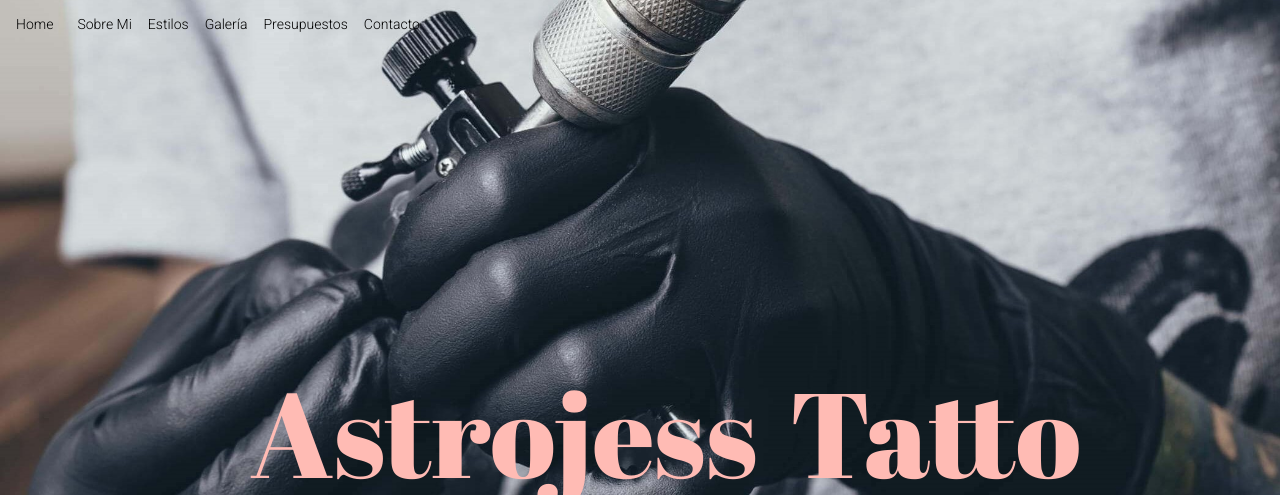
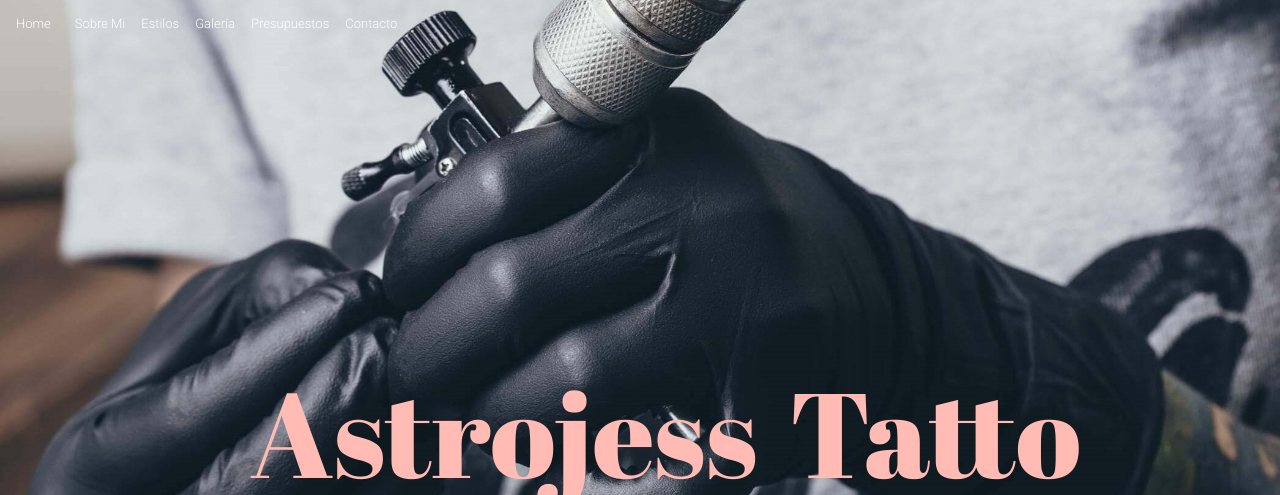
Before and after one commit to agus-99/proyecto-final, a website: page index.html in a window 1280 px wide. Shown: the top 495 px of the page. Drawn offline with nearby package versions, Linux system fonts and the light colour scheme.

Commit message:
modificacion nav

```diff
--- a/index.html
+++ b/index.html
@@ -28,24 +28,24 @@
             <button class="navbar-toggler navbar-toggler-right" type="button" data-toggle="collapse" data-target="#navbarTogglerDemo02" aria-controls="navbarTogglerDemo02" aria-expanded="false" aria-label="Toggle navigation">
               <span class="navbar-toggler-icon"><i class="fas fa-bars"></i></span>
             </button>
-            <a class="navbar-brand" href="../proyecto/index.html"><p class="nav__a__index">Home</p></a>
+            <a class="navbar-brand" href="../proyecto/index.html"><p class="nav__a">Home</p></a>
 
             <div class="collapse navbar-collapse" id="navbarTogglerDemo02">
               <ul class="navbar-nav mr-auto mt-2 mt-md-0">
                 <li class="nav-item active">
-                  <a class="nav-link" href="../proyecto/pages/sobremi.html"><p class="nav__a__index">Sobre Mi</p><span class="sr-only">(current)</span></a>
+                  <a class="nav-link" href="./pages/sobremi.html"><p class="nav__a">Sobre Mi</p><span class="sr-only">(current)</span></a>
                 </li>
                 <li class="nav-item">
-                  <a class="nav-link" href="../proyecto/pages/estilos.html"><p class="nav__a__index">Estilos</p></a>
+                  <a class="nav-link" href="./pages/estilos.html"><p class="nav__a">Estilos</p></a>
                 </li>
                 <li class="nav-item">
-                  <a class="nav-link" href="../proyecto/pages/galeria.html"><p class="nav__a__index">Galería</p></a>
+                  <a class="nav-link" href="./pages/galeria.html"><p class="nav__a">Galería</p></a>
                 </li>
                 <li class="nav-item">
-                  <a class="nav-link" href="../proyecto/pages/presupuestos.html"><p class="nav__a__index">Presupuestos</p></a>
+                  <a class="nav-link" href="./pages/presupuestos.html"><p class="nav__a">Presupuestos</p></a>
                 </li>
                 <li class="nav-item">
-                  <a class="nav-link" href="../proyecto/pages/contacto.html"><p class="nav__a__index">Contacto</p></a>
+                  <a class="nav-link" href="./pages/contacto.html"><p class="nav__a">Contacto</p></a>
                 </li>
               </ul>
             </div>
--- a/scss/main.scss
+++ b/scss/main.scss
@@ -20,7 +20,7 @@ body { font-family: $fontFamily;
 .nav__a__index {color:black;
                 font-family: $familyRoboto;
                 letter-spacing: 0px;
-                @include fsize (14px);
+                @include fsize (13px);
                 padding: 0px;
                 margin: 0px;
 }
```
Also changed, not shown: css/main.css.
